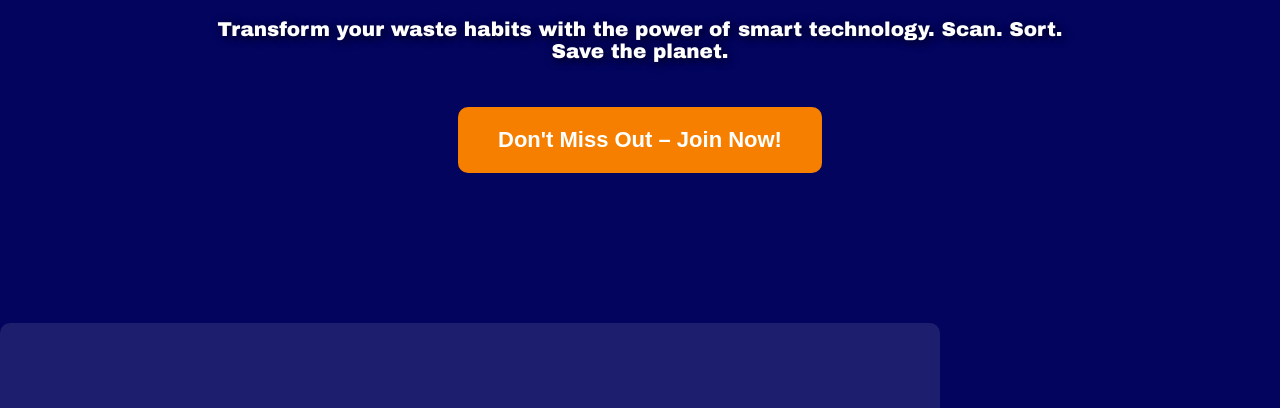
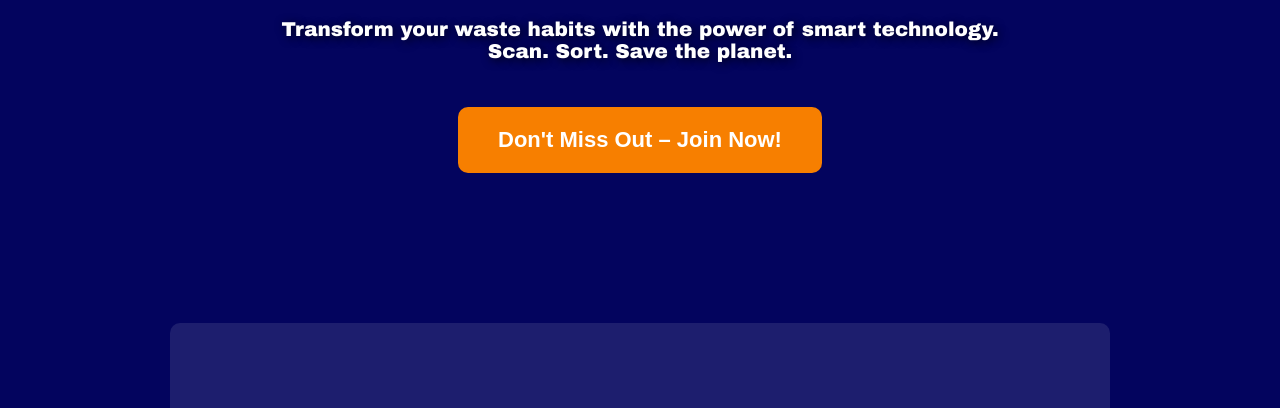
Before and after one commit to IuliiaSafonova/SortaWastingApp, a plain HTML site: page index.html in a window 1280 px wide. Shown: the part 278-686 px from the top of the page. Drawn offline with Linux system fonts and the light colour scheme.

Commit message:
Update index.html

```diff
--- a/index.html
+++ b/index.html
@@ -6,6 +6,13 @@
     <title>Waste Sorting Revolution - Join the Movement!</title>
     <style>
         body {
+             display: flex;
+    flex-direction: column;
+    align-items: center; /* Centers horizontally */
+    justify-content: center; /* Centers vertically */
+    min-height: 100vh; /* Ensures the body takes up the full viewport height */
+    margin: 0; /* Remove default margin */
+    padding: 0; /* Remove default padding */
             font-family: 'Arial Black', sans-serif;
             margin: 0;
             padding: 0;
```
